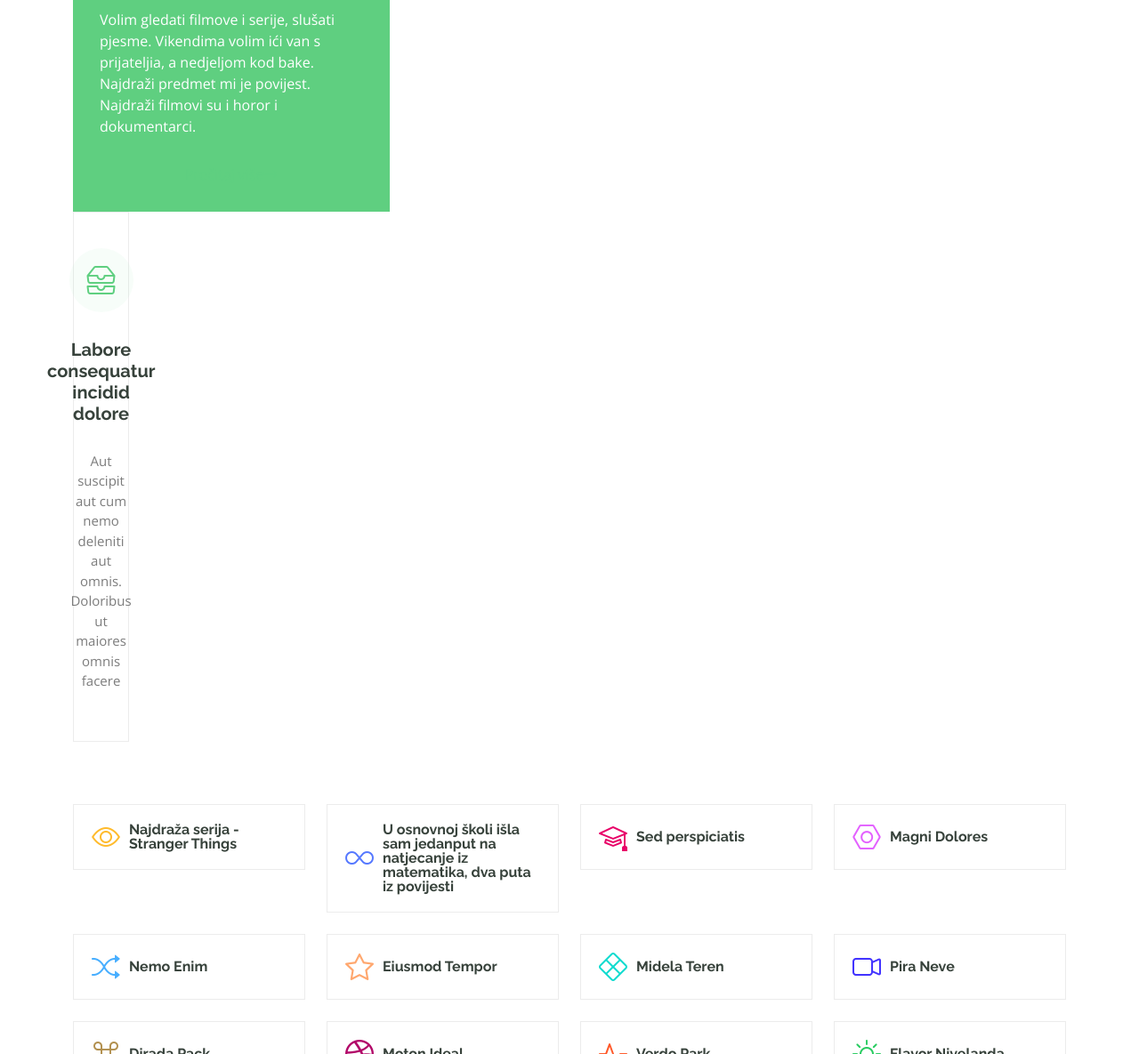
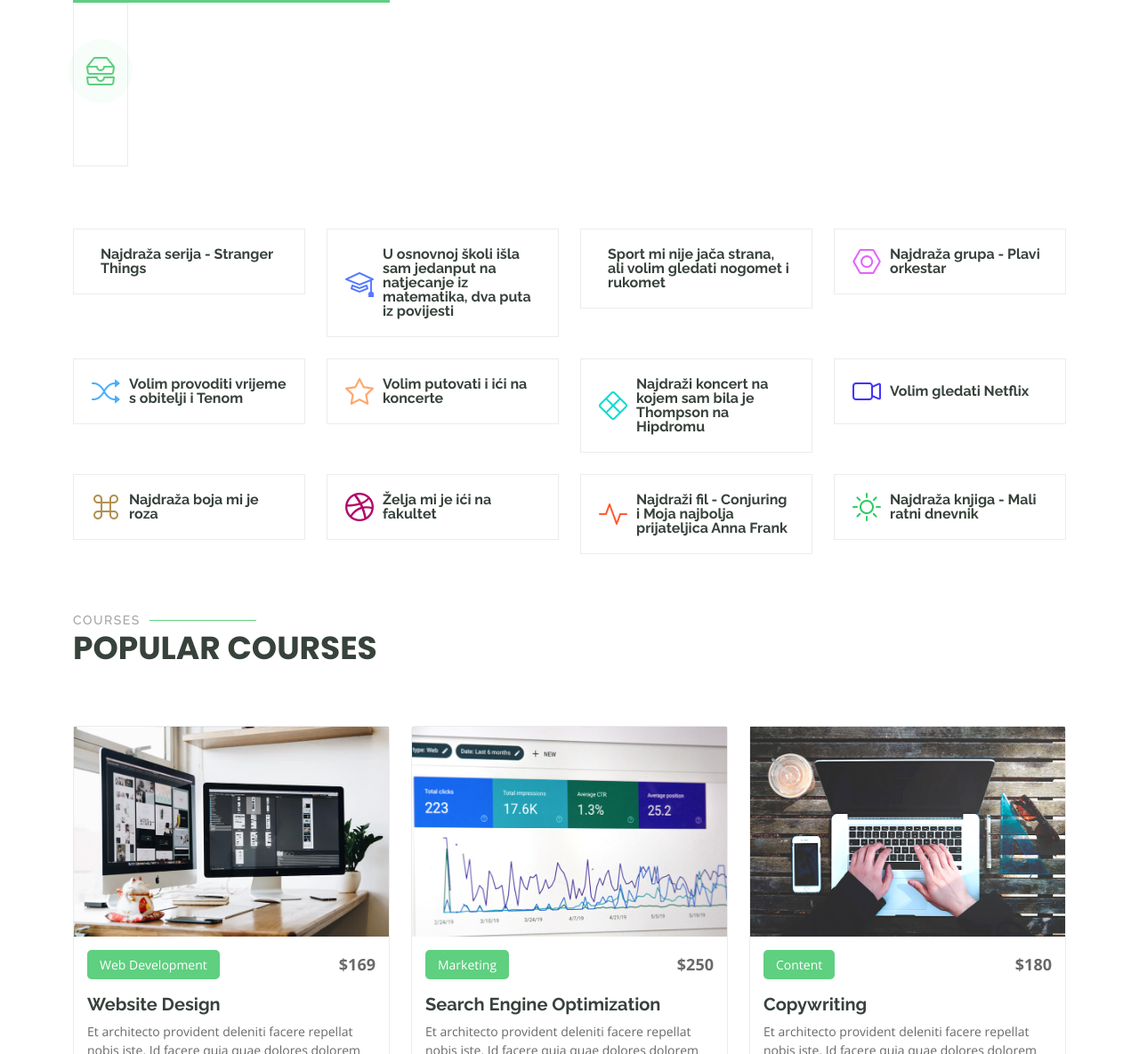
Before and after one commit to doramlinac-ctrl/Mentor-1.0.0, a plain HTML site: page index.html in a window 1280 px wide. Shown: the part 1615-2800 px from the top of the page at 89% size. Drawn offline with nearby package versions, Linux system fonts and the light colour scheme.

Commit message:
Changes to be committed: 	modified:   index.html  Changes not staged for commit: 	modified:   index.html

```diff
--- a/index.html
+++ b/index.html
@@ -87,7 +87,7 @@
     <!-- Hero Section -->
     <section id="hero" class="hero section dark-background">
 
-      <img src="assets/img/hero-bg.jpg" alt="" data-aos="fade-in">
+      <img src="ja.jpg" alt="" data-aos="fade-in">
 
       <div class="container">
         <h2 data-aos="fade-up" data-aos-delay="100">Dora<br>Mlinac</h2>
@@ -107,19 +107,23 @@
         <div class="row gy-4">
 
           <div class="col-lg-6 order-1 order-lg-2" data-aos="fade-up" data-aos-delay="100">
-            <img src="assets/img/about.jpg" class="img-fluid" alt="">
+            <img src="ja.jpg" class="img-fluid" alt="">
           </div>
 
           <div class="col-lg-6 order-2 order-lg-1 content" data-aos="fade-up" data-aos-delay="200">
             <h3>Nešto o meni</h3>
-            <p class="fst-italic">
-            Idem u Ekonomsku i turističku školu Daruvar, smjer referentica za poslovnu ekonomiju
-            .
-            </p>
-            <ul>
+            <p
+            class="fst-italic"
+            style="padding: 10 px;"
+              Ja sam Dora Mlinac, imam 14 godina i ovo je web stranica o meni
+
+
+
+
+            <u1></u1>
               <li><i class="bi bi-check-circle"></i> <span>Živim u Garešnici.</span></li>
               <li><i class="bi bi-check-circle"></i> <span>Imam sestru</span></li>
-              <li><i class="bi bi-check-circle"></i> <span>Najdraža boja mi je roza</span></li>
+              <li><i class="bi bi-check-circle"></i> <span>Idem u Ekonomsku i turističku školu Daruvar, smjer referentica za poslovnu ekonomiju</span></li>
             </ul>
             <a href="#" class="pročitaj više"><span>Pročitaj više</span><i class="bi bi-arrow-right"></i></a>
           </div>
@@ -182,7 +186,7 @@
             <div class="why-box">
               <h3>Moji hobiji</h3>
               <p>
-                Volim gledati filmove i serije, slušati pjesme. Vikendima volim ići van s prijateljia, a nedjeljom kod bake.
+                Volim gledati filmove i serije, slušati pjesme. Vikendima volim ići van s prijateljima, a nedjeljom kod bake.
                 Najdraži predmet mi je povijest. Najdraži filmovi su i horor i dokumentarci.
               </p>
               <div class="text-center">
@@ -199,8 +203,8 @@
               <div class="col-xl-4" data-aos="fade-up" data-aos-delay="400">
                 <div class="icon-box d-flex flex-column justify-content-center align-items-center">
                   <i class="bi bi-inboxes"></i>
-                  <h4>Labore consequatur incidid dolore</h4>
-                  <p>Aut suscipit aut cum nemo deleniti aut omnis. Doloribus ut maiores omnis facere</p>
+
+
                 </div>
               </div><!-- End Icon Box -->
 
@@ -222,85 +226,85 @@
 
           <div class="col-lg-3 col-md-4" data-aos="fade-up" data-aos-delay="100">
             <div class="features-item">
-              <i class="bi bi-eye" style="color: #ffbb2c;"></i>
+              <i class= "style  ="color: #ffbb2c;></i>
               <h3><a href="" class="stretched-link">  Najdraža serija - Stranger Things</a></h3>
             </div>
           </div><!-- End Feature Item -->
 
           <div class="col-lg-3 col-md-4" data-aos="fade-up" data-aos-delay="200">
             <div class="features-item">
-              <i class="bi bi-infinity" style="color: #5578ff;"></i>
+              <i class="bi bi-mortarboard" style="color: #5578ff;"></i>
               <h3><a href="" class="stretched-link">U osnovnoj školi išla sam jedanput na natjecanje iz matematika, dva puta iz povijesti</a></h3>
             </div>
           </div><!-- End Feature Item -->
 
           <div class="col-lg-3 col-md-4" data-aos="fade-up" data-aos-delay="300">
             <div class="features-item">
-              <i class="bi bi-mortarboard" style="color: #e80368;"></i>
-              <h3><a href="" class="stretched-link">Sed perspiciatis</a></h3>
+              <i class= style="color: #e80368;"></i>
+              <h3><a href="" class="stretched-link">Sport mi nije jača strana, ali volim gledati nogomet i rukomet</a></h3>
             </div>
           </div><!-- End Feature Item -->
 
           <div class="col-lg-3 col-md-4" data-aos="fade-up" data-aos-delay="400">
             <div class="features-item">
               <i class="bi bi-nut" style="color: #e361ff;"></i>
-              <h3><a href="" class="stretched-link">Magni Dolores</a></h3>
+              <h3><a href="" class="stretched-link">Najdraža grupa - Plavi orkestar</a></h3>
             </div>
           </div><!-- End Feature Item -->
 
           <div class="col-lg-3 col-md-4" data-aos="fade-up" data-aos-delay="500">
             <div class="features-item">
               <i class="bi bi-shuffle" style="color: #47aeff;"></i>
-              <h3><a href="" class="stretched-link">Nemo Enim</a></h3>
+              <h3><a href="" class="stretched-link">Volim provoditi vrijeme s obitelji i Tenom</a></h3>
             </div>
           </div><!-- End Feature Item -->
 
           <div class="col-lg-3 col-md-4" data-aos="fade-up" data-aos-delay="600">
             <div class="features-item">
               <i class="bi bi-star" style="color: #ffa76e;"></i>
-              <h3><a href="" class="stretched-link">Eiusmod Tempor</a></h3>
+              <h3><a href="" class="stretched-link">Volim putovati i ići na koncerte</a></h3>
             </div>
           </div><!-- End Feature Item -->
 
           <div class="col-lg-3 col-md-4" data-aos="fade-up" data-aos-delay="700">
             <div class="features-item">
               <i class="bi bi-x-diamond" style="color: #11dbcf;"></i>
-              <h3><a href="" class="stretched-link">Midela Teren</a></h3>
+              <h3><a href="" class="stretched-link">Najdraži koncert na kojem sam bila je Thompson na Hipdromu</a></h3>
             </div>
           </div><!-- End Feature Item -->
 
           <div class="col-lg-3 col-md-4" data-aos="fade-up" data-aos-delay="800">
             <div class="features-item">
               <i class="bi bi-camera-video" style="color: #4233ff;"></i>
-              <h3><a href="" class="stretched-link">Pira Neve</a></h3>
+              <h3><a href="" class="stretched-link">Volim gledati Netflix</a></h3>
             </div>
           </div><!-- End Feature Item -->
 
           <div class="col-lg-3 col-md-4" data-aos="fade-up" data-aos-delay="900">
             <div class="features-item">
               <i class="bi bi-command" style="color: #b2904f;"></i>
-              <h3><a href="" class="stretched-link">Dirada Pack</a></h3>
+              <h3><a href="" class="stretched-link">Najdraža boja mi je roza</a></h3>
             </div>
           </div><!-- End Feature Item -->
 
           <div class="col-lg-3 col-md-4" data-aos="fade-up" data-aos-delay="1000">
             <div class="features-item">
               <i class="bi bi-dribbble" style="color: #b20969;"></i>
-              <h3><a href="" class="stretched-link">Moton Ideal</a></h3>
+              <h3><a href="" class="stretched-link">Želja mi je ići na fakultet</a></h3>
             </div>
           </div><!-- End Feature Item -->
 
           <div class="col-lg-3 col-md-4" data-aos="fade-up" data-aos-delay="1100">
             <div class="features-item">
               <i class="bi bi-activity" style="color: #ff5828;"></i>
-              <h3><a href="" class="stretched-link">Verdo Park</a></h3>
+              <h3><a href="" class="stretched-link">Najdraži fil - Conjuring i Moja najbolja prijateljica Anna Frank</a></h3>
             </div>
           </div><!-- End Feature Item -->
 
           <div class="col-lg-3 col-md-4" data-aos="fade-up" data-aos-delay="1200">
             <div class="features-item">
               <i class="bi bi-brightness-high" style="color: #29cc61;"></i>
-              <h3><a href="" class="stretched-link">Flavor Nivelanda</a></h3>
+              <h3><a href="" class="stretched-link">Najdraža knjiga - Mali ratni dnevnik</a></h3>
             </div>
           </div><!-- End Feature Item -->
 
```
